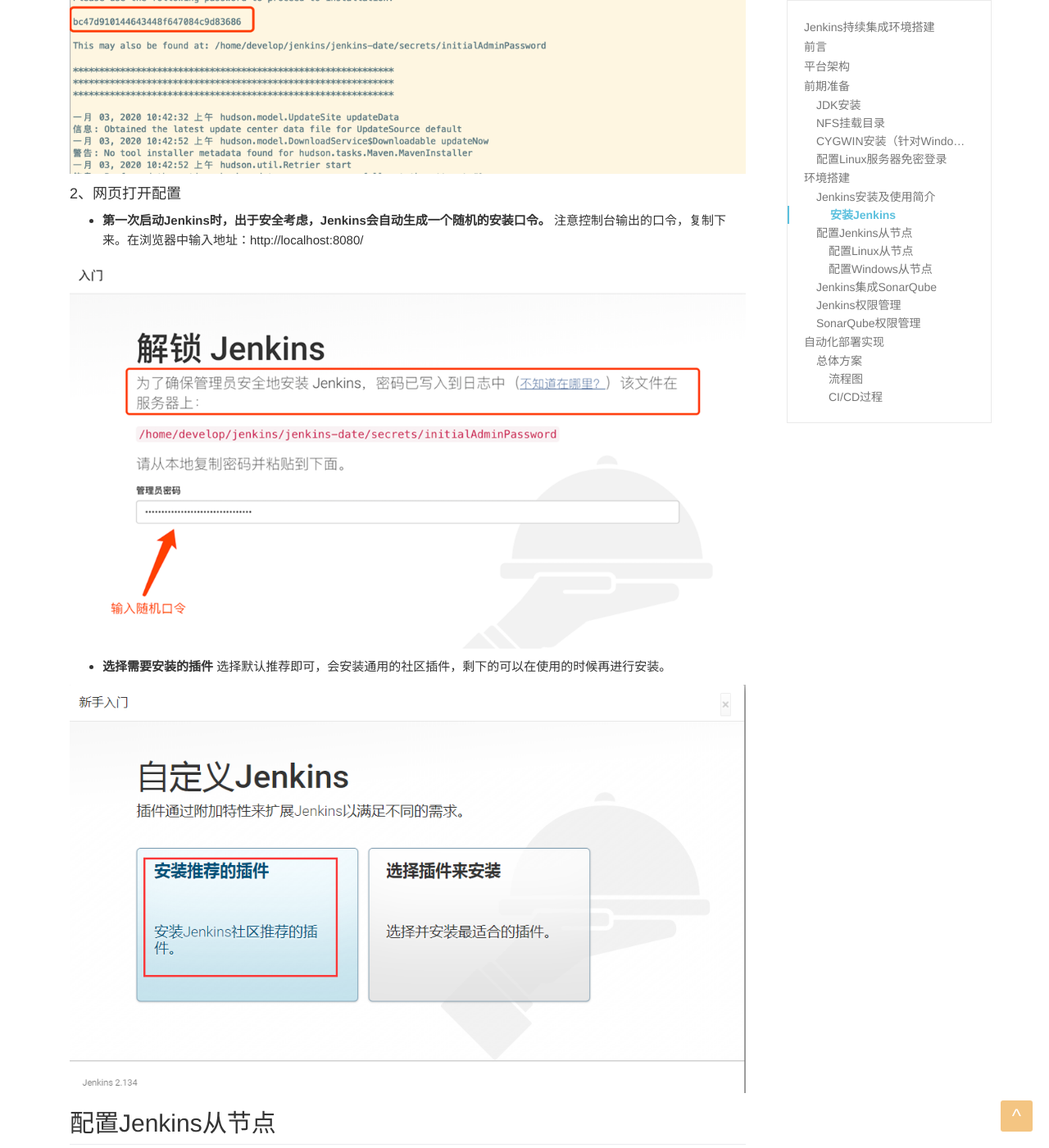
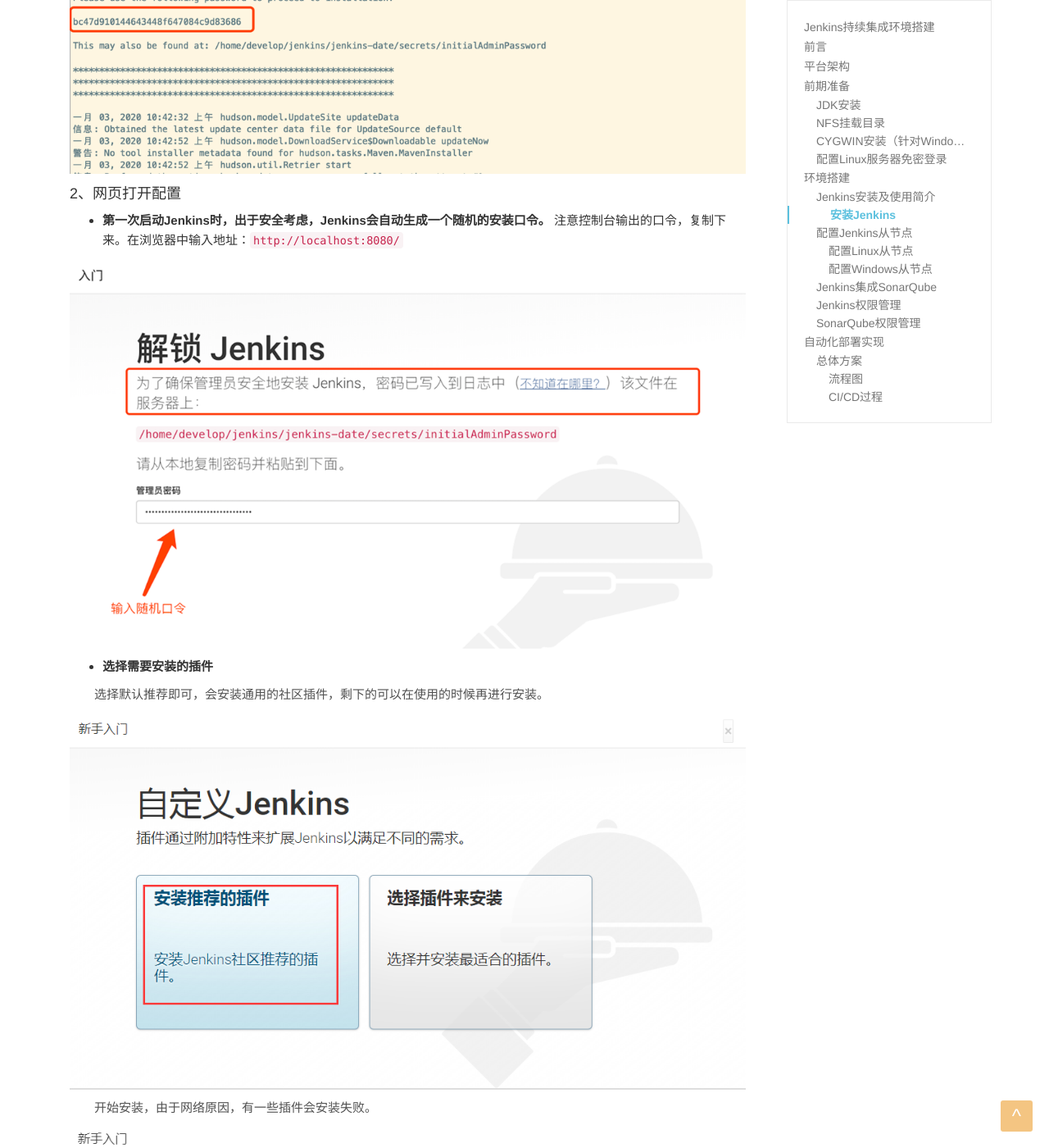
Before and after one commit to howdypl/howdypl.github.io, a Jekyll site: the page built from _posts/2020-01-02-jenkins-summary.md, in a window 1280 px wide and 1400 px high, scrolled down 2528 px. Shown: the whole window at 82% size. Built offline with Jekyll 4.4.1, drawn with Linux system fonts in a browser that asks for light colours; some of the changed text lies outside the part shown.

Commit message:
Jenkins持续集成环境搭建初稿202001031152

```diff
--- a/_posts/2020-01-02-jenkins-summary.md
+++ b/_posts/2020-01-02-jenkins-summary.md
@@ -72,15 +72,31 @@ tags: [Jenkins]
 #### 2、网页打开配置
 
 - **第一次启动Jenkins时，出于安全考虑，Jenkins会自动生成一个随机的安装口令。**
-注意控制台输出的口令，复制下来。在浏览器中输入地址：http://localhost:8080/
+注意控制台输出的口令，复制下来。在浏览器中输入地址：`http://localhost:8080/`
 
 ![解锁Jenkins](https://howdypl.github.io/img/jenkins/jenkins-2.png "解锁Jenkins"){:height="100%" width="100%"}
 
 - **选择需要安装的插件**
-选择默认推荐即可，会安装通用的社区插件，剩下的可以在使用的时候再进行安装。
+
+&emsp;&emsp;选择默认推荐即可，会安装通用的社区插件，剩下的可以在使用的时候再进行安装。
 
 ![安装插件](https://howdypl.github.io/img/jenkins/jenkins-3.png "安装插件"){:height="100%" width="100%"}
 
+&emsp;&emsp;开始安装，由于网络原因，有一些插件会安装失败。
+
+![安装插件过程中](https://howdypl.github.io/img/jenkins/jenkins-4.png "安装插件过程中"){:height="100%" width="100%"}
+
+- **设置Admin用户和密码**
+
+![初始化管理员](https://howdypl.github.io/img/jenkins/jenkins-5.png "初始化管理员"){:height="100%" width="100%"}
+
+- **安装完成**
+
+![安装完成](https://howdypl.github.io/img/jenkins/jenkins-6.png "安装完成"){:height="100%" width="100%"}
+
+- **登录Jenkins**
+
+![登录Jenkins](https://howdypl.github.io/img/jenkins/jenkins-7.png "登录Jenkins"){:height="100%" width="100%"}
 
 ## 配置Jenkins从节点
 
```
Also changed, not shown: img/jenkins/jenkins-3.png.
